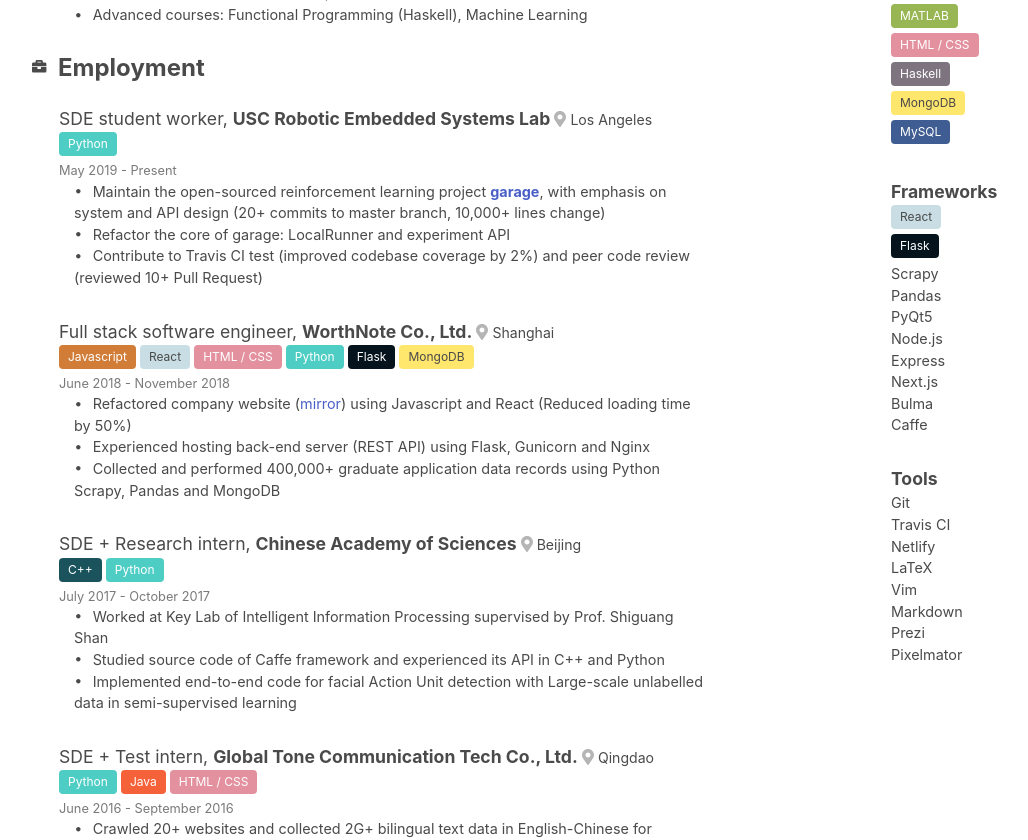
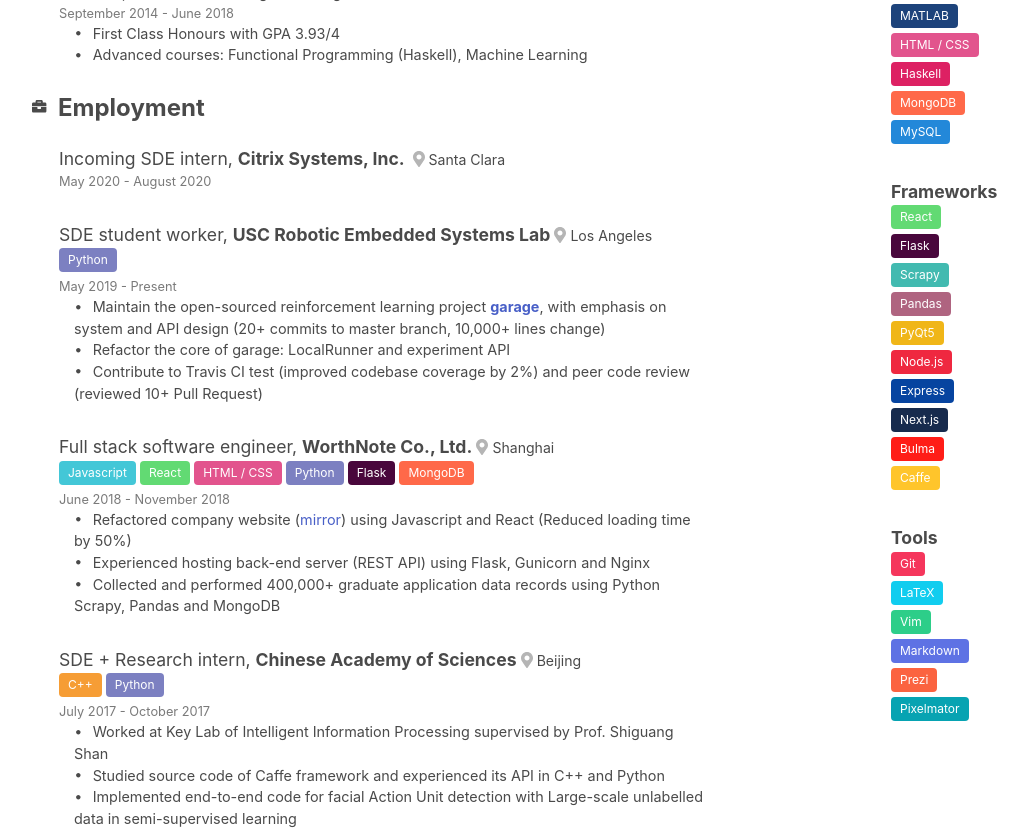
Before and after one commit to zequnyu/zequnyu.com, a Next.js app in the folder zequnyu/: page /about in a window 1280 px wide. Shown: the part 600-1440 px from the top of the page, without its empty margins (90-1118 px from the left). Built offline with nearby package versions, Linux system fonts and the light colour scheme; a web font is replaced by a local one.

Commit message:
Tags, about page update

```diff
--- a/zequnyu/pages/about.js
+++ b/zequnyu/pages/about.js
@@ -14,6 +14,7 @@
     faMapMarkerAlt,
     faUser
 } from "@fortawesome/free-solid-svg-icons";
+import {faDownload} from "@fortawesome/free-solid-svg-icons/faDownload";
 
 
 function About() {
@@ -54,9 +55,14 @@
                                     </div>
                                     <div className="cv-section-content">
                                         <div className="cv-section-content-record-title">
-                                            I'm actively looking for <span id="text-bold">
-                                            Software Engineering Intern</span> (fall 2020). <br />
-                                            Please download my resume <a href="/static/ZequnYu.pdf">here</a>.
+                                            I'm looking for <span id="text-bold">
+                                            Software Engineering Intern</span> (Fall 2020). <br /><br />
+                                            <a className="button is-light" href="/static/ZequnYu.pdf">
+                                                <span>resume</span>
+                                                <span className="icon">
+                                                    <FontAwesomeIcon icon={faDownload} />
+                                                </span>
+                                            </a>
                                         </div>
                                     </div>
                                 </div>
@@ -134,6 +140,27 @@
                                         </span>
                                     </div>
                                     <div className="cv-section-content">
+
+
+                                        {/*Work Experience 1*/}
+                                        <div className="cv-section-content-record">
+                                            <div className="cv-section-content-record-title">
+                                                Incoming SDE intern,&nbsp;
+                                                <span id="text-bold">Citrix Systems, Inc. &nbsp;</span>
+                                                <span id="text-shrink">
+                                                   <FontAwesomeIcon
+                                                       icon={faMapMarkerAlt}
+                                                       id="icon-location"
+                                                   /> Santa Clara
+                                                </span>
+                                            </div>
+                                            <div className="cv-section-content-record-time">
+                                                May 2020 - August 2020
+                                            </div>
+                                        </div>
+
+
+
                                         {/*Work Experience 1*/}
                                         <div className="cv-section-content-record">
                                             <div className="cv-section-content-record-title">
@@ -267,8 +294,8 @@
                                             <div className="cv-section-content-record-main"
                                                  id="left-align">
                                                 <span className="tag" id="python">Python</span>&nbsp;
-                                                <span className="tag" id="java">Java</span>&nbsp;
-                                                <span className="tag" id="htmlcss">HTML / CSS</span>
+                                                <span className="tag" id="htmlcss">HTML / CSS</span>&nbsp;
+                                                <span className="tag" id="java">Java</span>
                                             </div>
                                             <div className="cv-section-content-record-time">
                                                 June 2016 - September 2016
@@ -502,14 +529,14 @@
                                             <div className="cv-section-content-record-main" id="left-align">
                                                 <span className="tag" id="react">React</span><br />
                                                 <span className="tag" id="flask">Flask</span><br />
-                                                Scrapy <br />
-                                                Pandas <br />
-                                                PyQt5 <br />
-                                                Node.js <br />
-                                                Express <br />
-                                                Next.js <br />
-                                                Bulma <br />
-                                                Caffe <br />
+                                                <span className="tag" id="scrapy">Scrapy</span><br />
+                                                <span className="tag" id="pandas">Pandas</span><br />
+                                                <span className="tag" id="pyqt5">PyQt5</span><br />
+                                                <span className="tag" id="nodejs">Node.js</span><br />
+                                                <span className="tag" id="express">Express</span><br />
+                                                <span className="tag" id="nextjs">Next.js</span><br />
+                                                <span className="tag" id="bulma">Bulma</span><br />
+                                                <span className="tag" id="caffe">Caffe</span><br />
                                             </div>
                                         </div>
                                         <div className="cv-section-content-record">
@@ -517,14 +544,12 @@
                                                 Tools
                                             </div>
                                             <div className="cv-section-content-record-main" id="left-align">
-                                                Git <br />
-                                                Travis CI <br />
-                                                Netlify <br />
-                                                LaTeX <br />
-                                                Vim <br />
-                                                Markdown <br />
-                                                Prezi <br />
-                                                Pixelmator
+                                                <span className="tag" id="git">Git</span><br />
+                                                <span className="tag" id="latex">LaTeX</span><br />
+                                                <span className="tag" id="vim">Vim</span><br />
+                                                <span className="tag" id="markdown">Markdown</span><br />
+                                                <span className="tag" id="prezi">Prezi</span><br />
+                                                <span className="tag" id="pixelmator">Pixelmator</span><br />
                                             </div>
                                         </div>
                                     </div>
--- a/zequnyu/styles/Navbar.css
+++ b/zequnyu/styles/Navbar.css
@@ -1,3 +1,7 @@
+.button {
+    transition: all linear 0.2s;
+}
+
 #logo {
     height: 100%;
 }
--- a/zequnyu/styles/tags.css
+++ b/zequnyu/styles/tags.css
@@ -1,61 +1,108 @@
 .tag {
     margin-bottom: 5px;
+    color: white !important;
 }
 
 #python {
-    color: white;
-    background-color: #4ECDC4;
+    background-color: #7c80c1;
 }
 
 #javascript {
-    color: white;
-    background-color: #d17d38;
+    background-color: #43c7d7;
 }
 
 #react {
-    background-color: #c8dde4;
+    background-color: #62da73;
 }
 
 #flask {
-    color: white;
-    background-color: #04131c;
+    background-color: #49073c;
 }
 
 #haskell {
-    color: white;
-    background-color: #7d7480;
+    background-color: #dd2163;
 }
 
 #cpp {
-    color: white;
-    background-color: #1A535C;
+    background-color: #f69d35;
 }
 
 #htmlcss {
-    color: white;
-    background-color: #e3919f;
+    background-color: #e2548d;
 }
 
 #swift {
-    color: white;
-    background-color: #8f3b27;
+    background-color: #86c8fd;
 }
 
 #mongodb {
-    background-color: #FFE66D;
+    background-color: #ff6949;
 }
 
 #matlab {
-    color: white;
-    background-color: #98b754;
+    background-color: #1d437b;
 }
 
 #java {
-    color: white;
-    background-color: #f56138;
+    background-color: #7740a2;
 }
 
 #mysql {
-    color: white;
-    background-color: #3f5d92;
+    background-color: #2388d9;
 }
+
+#scrapy {
+    background-color: #42bab0;
+}
+
+#pandas {
+    background-color: #af6480;
+}
+
+#pyqt5 {
+    background-color: #f0b618;
+}
+
+#nodejs {
+    background-color: #ef2840;
+}
+
+#express {
+    background-color: #0644a0;
+}
+
+#nextjs {
+    background-color: #172b4d;
+}
+
+#bulma {
+    background-color: #ff1d17;
+}
+
+#caffe {
+    background-color: #ffc52b;
+}
+
+#git {
+    background-color: #f5365c;
+}
+
+#latex {
+    background-color: #11cdef;
+}
+
+#vim {
+    background-color: #2dce89;
+}
+
+#markdown {
+    background-color: #5e72e4;
+}
+
+#prezi {
+    background-color: #fb6340;
+}
+
+#pixelmator {
+    background-color: #07a3b2;
+}
```
Also changed, not shown: zequnyu/package.json (+9 -9 lines), 1 other file (tests, documents, lock files or other folders).
